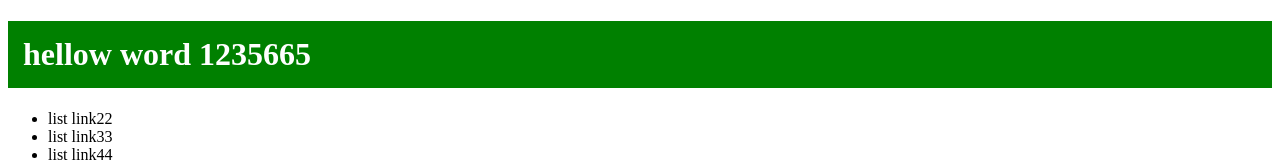
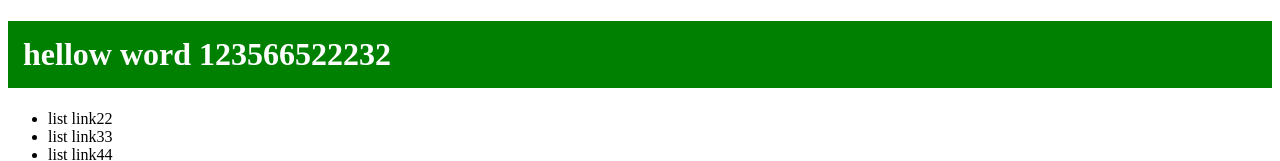
Before and after one commit to STAFFVS/shop-project, a plain HTML site: page index.html in a window 1280 px wide. Shown: the top 161 px of the page. Drawn offline with Linux system fonts and the light colour scheme.

Commit message:
edit some

```diff
--- a/index.html
+++ b/index.html
@@ -8,7 +8,7 @@
     <link rel="stylesheet" href="style.css" />
   </head>
   <body>
-    <h1>hellow word 1235665</h1>
+    <h1>hellow word 123566522232</h1>
     <ul>
       <li>list link22</li>
       <li>list link33</li>
```
